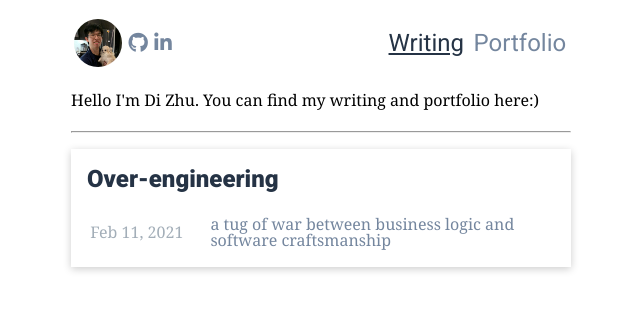
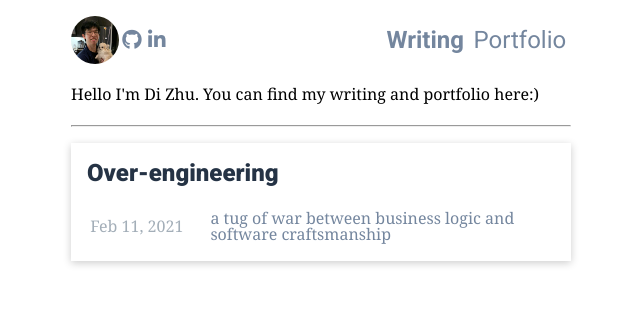
Before and after one commit to alvyjudy/alvyjudy.github.io, a Jekyll site: the page built from index.html, in a window 1280 px wide. Shown: the top 311 px of the page, without its empty margins (319-959 px from the left). Built offline with Jekyll 4.4.1, drawn with Linux system fonts in a browser that asks for light colours; nearby versions of some CDN libraries.

Commit message:
fix styles

```diff
--- a/assets/css/stylesheet.scss
+++ b/assets/css/stylesheet.scss
@@ -21,8 +21,6 @@
   color: $primary;
 }
 
-
-
 .all-content {
   margin: auto;
   max-width: 500px;
@@ -33,9 +31,22 @@
   line-height: 1.8;
 }
 
+h1 {
+  color: $dark;
+}
+
 // end style global
 
 // style navigtion bar
+
+.introduction a {
+  color: $light;
+  margin: 0.2em;
+
+  &:hover {
+    color: $primary;
+  }
+}
 
 .introduction__line1 {
   display: flex;
@@ -47,11 +58,6 @@
   align-items: center;
 }
 
-.social-profiles__element {
-  margin: 0.2em;
-  color: $light;
-}
-
 .navigation-bar {
   display: flex;
   justify-content: flex-end;
@@ -61,13 +67,10 @@
 .navigation-bar__navigation-item {
   font-size: 1.5em;
   text-decoration: none;
-  margin: 0.2em;
-  color: $light;
 }
 
 .navigation-bar__navigation-item--active {
-  text-decoration: underline;
-  color: $dark;
+  font-weight: 700;
 }
 
 .introduction-card {
```
